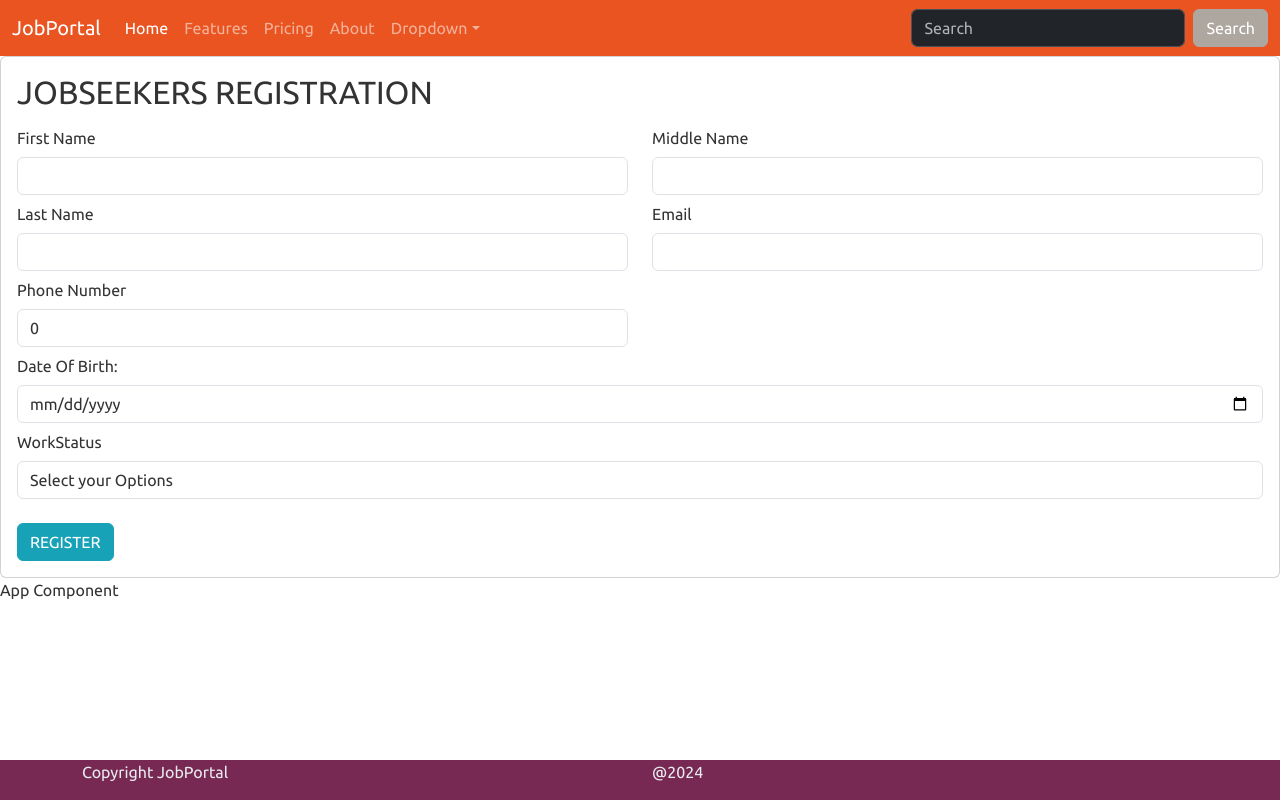
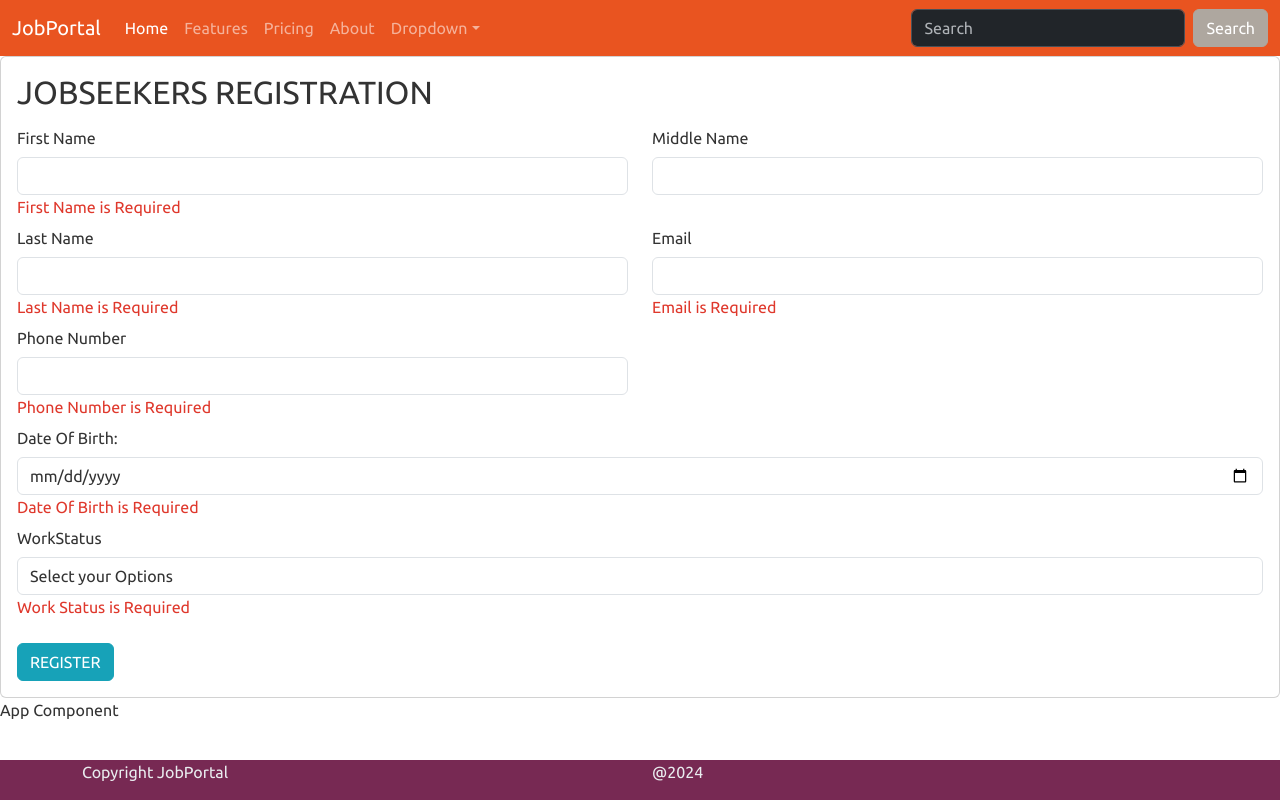
Before and after one commit to JezinNK-Virtuosoft/Angular-Project1, an Angular app: page /jobseekerReg in a window 1280 px wide. Both pictures are taken after a click on the button "REGISTER". Built offline with nearby package versions, Linux system fonts and the light colour scheme.

Commit message:
Added Jobseekers validation

```diff
--- a/src/app/jobseeker-registration/jobseeker-registration.component.html
+++ b/src/app/jobseeker-registration/jobseeker-registration.component.html
@@ -6,51 +6,122 @@
             <div class="row">
                 <div class="col-md-6">
                     <label id="SFirstName" for="SFirstName" class="col-form-label">First Name</label>
-                    <input type="text" #SFirstName="ngModel" id="SFirstName" name="SFirstName" [(ngModel)]="Jobseeker.SFirstName" minlength="3" class="form-control" required="First Name is required"/>
+                    <input type="text" #SFirstName="ngModel" id="SFirstName" name="SFirstName"
+                        [(ngModel)]="Jobseeker.SFirstName" minlength="3" maxlength="10" class="form-control"
+                        pattern="{{ regex['Nameregex'] }}" required />
+                    <div class="text-danger" *ngIf="
+              (SFirstName.invalid &&
+                (SFirstName.touched || SFirstName.dirty)) ||
+              isFormSummited
+            ">
+                        <span *ngIf="SFirstName.errors?.['required'] ">First Name is Required</span>
+                        <span  *ngIf="SFirstName.errors?.['minlength']">Minimum 3 letter is Required</span>
+                        <br />
+                        <span *ngIf="SFirstName.errors?.['maxlength'] ">Maximum 10 characters</span>
+                        <span *ngIf="SFirstName.errors?.['pattern'] ">Only Alphabets allowed And First letter should be
+                            capital</span>
+                    </div>
                 </div>
 
                 <br />
                 <div class="col-md-6">
                     <label id="SMiddleName" for="SMiddleName" class="col-form-label">Middle Name</label>
-                    <input type="text" id="SMiddleName" name="SMiddleName" [(ngModel)]="Jobseeker.SMiddleName" minlength="3" class="form-control"  />
+                    <input type="text" #SMiddleName="ngModel" id="SMiddleName" name="SMiddleName"
+                        [(ngModel)]="Jobseeker.SMiddleName" minlength="3" maxlength="10" class="form-control"
+                        pattern="{{ regex['Nameregex'] }}" />
+                    <div class="text-danger" *ngIf="
+              SMiddleName.invalid && (SMiddleName.touched || SMiddleName.dirty)
+            ">
+                        <span *ngIf="SMiddleName.errors?.['minlength'] ">Minimum 3 letter is Required</span>
+                        <br/>
+                        <span *ngIf="SMiddleName.errors?.['maxlength'] ">Maximum 10 characters</span>
+                        <span *ngIf="SMiddleName.errors?.['pattern'] ">Only Alphabets allowed And First letter should be
+                            capital</span>
+                    </div>
                 </div>
 
                 <br />
                 <div class="col-md-6">
                     <label id="SLastName" for="SLastName" class="col-form-label">Last Name</label>
-                    <input type="text" id="SLastName" name="SLastName" class="form-control" [(ngModel)]="Jobseeker.SLastName" required/>
+                    <input type="text" id="SLastName" #SLastName="ngModel" name="SLastName" class="form-control"
+                        [(ngModel)]="Jobseeker.SLastName" minlength="3" maxlength="10"
+                        pattern="{{ regex['Nameregex'] }}" required />
+                    <div class="text-danger" *ngIf="SLastName.invalid && (SLastName.touched || SLastName.dirty)||
+                    isFormSummited">
+                        <span *ngIf="SLastName.errors?.['required'] ">Last Name is Required</span>
+                        <span *ngIf="SLastName.errors?.['minlength']">Minimum 3 letter is Required</span>
+                        <br/>
+                        <span *ngIf="SLastName.errors?.['maxlength']">Maximum 10 characters</span>
+                        <span *ngIf="SLastName.errors?.['pattern']">Only Alphabets allowed And First letter should be
+                            capital</span>
+                    </div>
                 </div>
                 <br />
                 <div class="col-md-6">
                     <label id="Email" for="Email" class="col-form-label">Email</label>
-                    <input type="text" id="Email" name="Email" class="form-control" [(ngModel)]="Jobseeker.Email" required/>
+                    <input type="text" id="Email" #Email="ngModel" name="Email" class="form-control"
+                        [(ngModel)]="Jobseeker.Email" minlength="3" maxlength="25" pattern="{{ regex['Email'] }}"
+                        required />
+                    <div class="text-danger" *ngIf="Email.invalid && Email.touched && Email.dirty || isFormSummited">
+                        <span *ngIf="Email.errors?.['required'] ">Email is Required</span>
+                        <span *ngIf="Email.errors?.['minlength'] ">Minimum 3 letter is Required</span>
+                        <br/>
+                        <span *ngIf="Email.errors?.['maxlength'] ">Maximum 25 characters</span>
+                        <span class="text-danger" *ngIf="Email.errors?.['pattern'] ">Enter a valid Email</span>
+                    </div>
                 </div>
                 <br />
                 <div class="col-md-6">
                     <label id="PhoneNumber" for="PhoneNumber" class="col-form-label">Phone Number</label>
-                    <input type="text" id="PhoneNumber" name="PhoneNumber" class="form-control" [(ngModel)]="Jobseeker.PhoneNumber" required/>
+                    <input type="text" id="PhoneNumber" #PhoneNumber="ngModel" name="PhoneNumber" class="form-control"
+                        [(ngModel)]="Jobseeker.PhoneNumber" minlength="10" maxlength="10"
+                        pattern="{{ regex['PhoneNumber'] }}" required />
+                    <div class="text-danger" *ngIf="
+              PhoneNumber.invalid && (PhoneNumber.touched || PhoneNumber.dirty) ||isFormSummited
+            ">
+                        <span *ngIf="PhoneNumber.errors?.['required'] ">Phone Number is Required</span>
+                        <span *ngIf="PhoneNumber.errors?.['minlength'] ">Minimum 10 digits is Required</span>
+                        <br/>
+                        <span *ngIf="PhoneNumber.errors?.['maxlength'] ">Maximum 10 digits</span>
+                        <span *ngIf="PhoneNumber.errors?.['pattern'] ">Enter a valid PhoneNumber</span>
+                    </div>
                 </div>
                 <br />
             </div>
             <div class="row">
                 <div class="col-md-12">
                     <label id="DateOfBirth" for="DateOfBirth" class="col-form-label">Date Of Birth:</label>
-                    <input type="date" id="DateOfBirth" name="DateOfBirth" class="form-control"  [(ngModel)]="Jobseeker.DateOfBirth" required/>
+                    <input type="date" id="DateOfBirth" #DateOfBirth="ngModel" name="DateOfBirth" class="form-control"
+                        [(ngModel)]="Jobseeker.DateOfBirth" [min]="minDate" [max]="maxDate" required />
+                    <div class="text-danger" *ngIf="
+              DateOfBirth.invalid && (DateOfBirth.touched || DateOfBirth.dirty) || isFormSummited
+            ">
+                        <span *ngIf="DateOfBirth.errors?.['required'] ">Date Of Birth is Required</span>
+                    </div>
                 </div>
                 <br />
                 <div class="col-md-12">
                     <label id="WorkStatus" for="WorkStatus" class="col-form-label">WorkStatus</label>
-                    <select [(ngModel)]="Jobseeker.WorkStatus" class="form-control" name="WorkStatus" required>
+                    <select [(ngModel)]="Jobseeker.WorkStatus" #WorkStatus="ngModel" class="form-control"
+                        name="WorkStatus" required>
                         <option value="">Select your Options</option>
-                        <option *ngFor="let status of workStatus" [value]="status">{{status}}</option>
+                        <option *ngFor="let status of workStatus" [value]="status">
+                            {{ status }}
+                        </option>
                     </select>
+                    <div class="text-danger" *ngIf="
+              WorkStatus.invalid && (WorkStatus.touched || WorkStatus.dirty) || isFormSummited
+            ">
+                        <span class="text-danger" *ngIf="WorkStatus.errors?.['required'] ">Work Status is
+                            Required</span>
+                    </div>
                 </div>
             </div>
-            <br/>
+            <br />
 
-            <button type="submit" id="jobseekerButton" class="btn btn-info">REGISTER</button>
+            <button type="button" (click)="onSubmit()" id="jobseekerButton" class="btn btn-info">
+                REGISTER
+            </button>
         </form>
-
     </div>
-
 </div>
--- a/src/app/jobseeker-registration/jobseeker-registration.component.ts
+++ b/src/app/jobseeker-registration/jobseeker-registration.component.ts
@@ -1,4 +1,4 @@
-import { CommonModule } from '@angular/common';
+import { CommonModule} from '@angular/common';
 import { Component, OnInit } from '@angular/core';
 import { FormsModule } from '@angular/forms';
 import { NgbModule } from '@ng-bootstrap/ng-bootstrap';
@@ -14,28 +14,41 @@ import { Jobseekers } from '../shared/jobseekers';
   styleUrl: './jobseeker-registration.component.scss'
 })
 export class JobseekerRegistrationComponent implements OnInit {
-   workStatus:string[];
-   currentDate:Date;
-   minDate:Date;
-   maxDate:Date;
+  isFormSummited:boolean=false;
+  workStatus:string[];
+   minDate:string='';
+   maxDate:string='';
    Jobseeker:Jobseekers;
+   regex:{[key:string]:RegExp};
   constructor(private jobseekerServices:JobseekersService)
   {
     this.workStatus =this.jobseekerServices.workStatus;
-    this.currentDate=new Date();
-    this.minDate=new Date(this.currentDate.getFullYear()-55,this.currentDate.getMonth(),this.currentDate.getDate());
-    this.maxDate=new Date(this.currentDate.getFullYear()-18,this.currentDate.getMonth(),this.currentDate.getDate());
+    this.regex=jobseekerServices.regex;
+    console.log(this.regex);
+    console.log(this.regex['Nameregex'])
     this.Jobseeker=new Jobseekers();
+
   }
   ngOnInit():void{
 
    console.log('Initializing');
-   console.log(this.minDate,this.maxDate)
 
-   $('#DateOfBirth').attr('min',this.minDate.toISOString().split('T')[0]);
-   $('#DateOfBirth').attr('max',this.maxDate.toISOString().split('T')[0]);
-   $('#DateOfBirth').attr('placeholder','dd/mm/yyyy');
-   $('#DateOfBirth').val('');
+   const currentDate:Date=new Date();
+   console.log(currentDate);
+   this.minDate=this.formatedDate(new Date(currentDate.getFullYear()-55,currentDate.getMonth(),currentDate.getDate()));
+    this.maxDate=this.formatedDate(new Date(currentDate.getFullYear()-18,currentDate.getMonth(),currentDate.getDate()));
+    console.log(this.minDate,this.maxDate);
+    console.log("Default Date:",this.Jobseeker.DateOfBirth);
   }
+  formatedDate(date:Date):string{
 
+    const year=date.getFullYear();
+    const month=('0'+(date.getMonth()+1)).slice(-2);
+    const day=('0'+(date.getDate())).slice(-2);
+    console.log(`${year}-${month}-${day}`);
+    return `${year}-${month}-${day}`;
+  }
+  onSubmit(){
+    this.isFormSummited=true;
+  }
 }
--- a/src/app/shared/jobseekers.service.ts
+++ b/src/app/shared/jobseekers.service.ts
@@ -5,9 +5,19 @@ import { Injectable } from '@angular/core';
 })
 export class JobseekersService {
   public workStatus:string[];
+  public regex:{[key:string]:RegExp};
   constructor() {
     this.workStatus =[
       "Experienced",
       "Fresher"]
+      this.regex={
+        Nameregex:/^[A-Z][a-z]*$/,
+        FirstChar:/^[A-Z]/,
+        Digits:/\d/,
+        Whitespace:/\s/,
+        PhoneNumber:/^[6-9]\d{9}$/,
+        FirstPhoneDigit:/^[6-9]/,
+        Email:/^[a-zA-Z0-9._%+-]+@@[a-zA-Z0-9.-]+\.[a-zA-Z]{2,}$/
+      }
    }
 }
--- a/src/app/shared/jobseekers.ts
+++ b/src/app/shared/jobseekers.ts
@@ -4,8 +4,8 @@ export class Jobseekers {
     SMiddleName:string="";
     SLastName:string="";
     Email:string="";
-    PhoneNumber:number=0;
-    DateOfBirth:Date=new Date();
+    PhoneNumber:number | null=null;
+    DateOfBirth:Date |null=null;
     WorkStatus:string="";
     LoginId:number=0;
     CreatedBy:string="";
```
